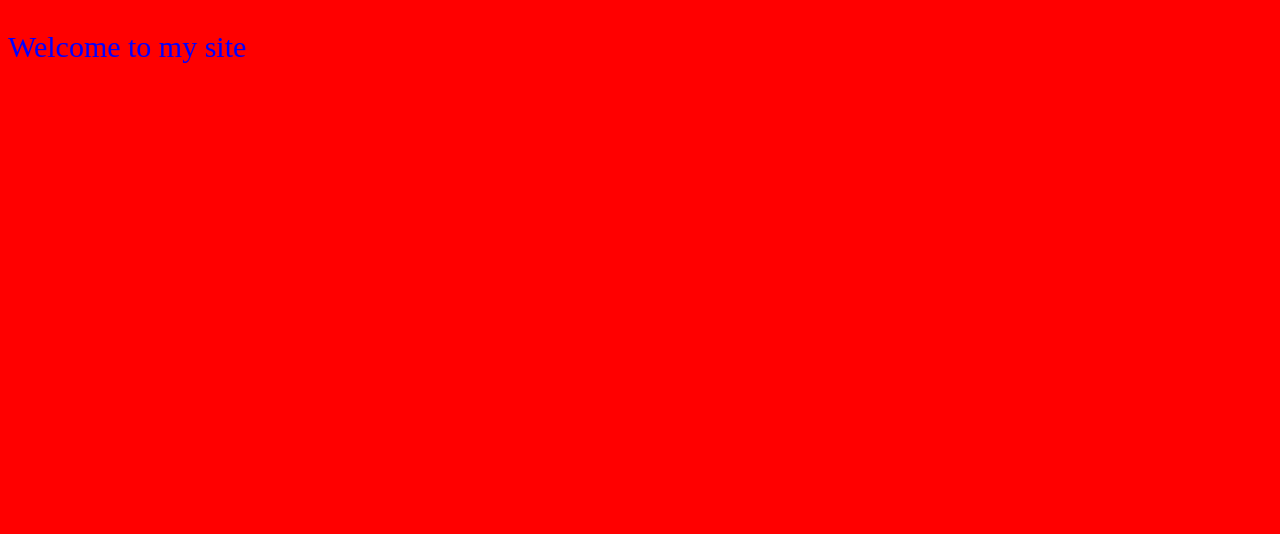
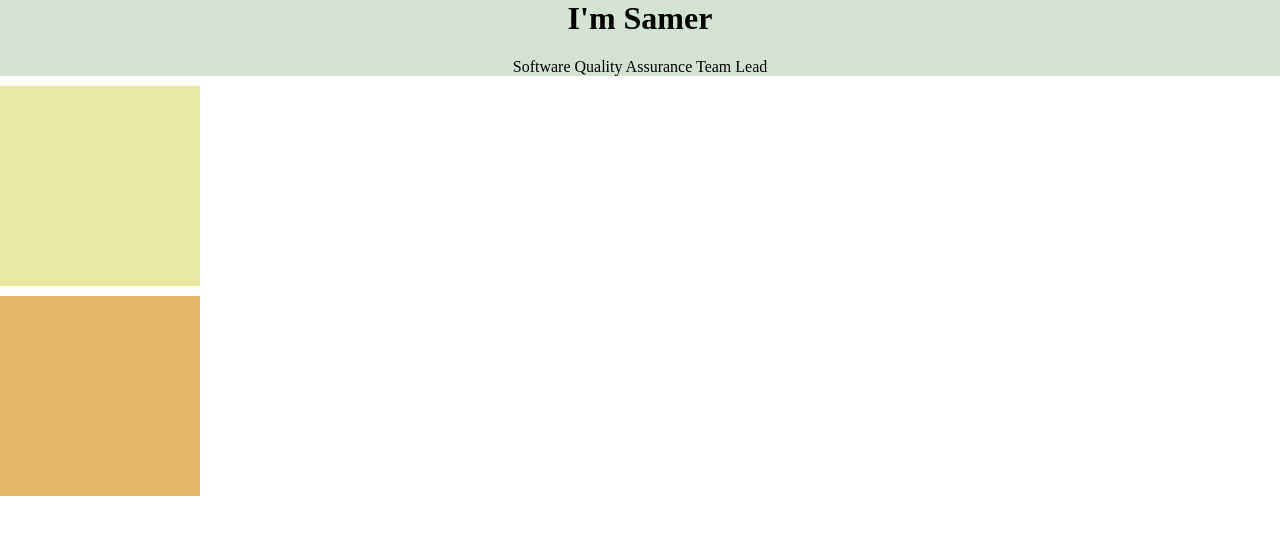
Before and after one commit to samerrahaluser/CSS-MySite, a plain HTML site: page index.html in a window 1280 px wide. Drawn offline with Linux system fonts and the light colour scheme.

Commit message:
Adding padding and margin changes

```diff
--- a/CSS/styles.css
+++ b/CSS/styles.css
@@ -1,8 +1,34 @@
-body{
-  background-color: red;
+div{
+  background-color: #a3ddcb;
+  text-align: center;
 }
 
-p{
-  color: blue;
-  font-size: 30px;
+body{
+  margin: 0;
 }
+
+h1{
+  margin-top: 0;
+}
+
+.Top{
+  background-color: #d4e2d4;
+  text-align: center;
+}
+
+.Middle{
+  width: 200px;
+  height: 200px;
+  background-color: #e8e9a1;
+  margin-bottom: 10px;
+}
+
+.Bottom{
+  width: 200px;
+  height: 200px;
+  background-color: #e6b566;
+}
+
+.Specific{
+  margin-bottom: 10px;
+}
--- a/index.html
+++ b/index.html
@@ -7,6 +7,15 @@
     <link rel="icon" href="favicon.ico">
   </head>
   <body>
-    <p>Welcome to my site</p>
+    <div class="Top">
+      <h1>I'm Samer</h1>
+      <p class="Specific">Software Quality Assurance Team Lead</p>
+    </div>
+    <div class="Middle">
+
+    </div>
+    <div class="Bottom">
+
+    </div>
   </body>
 </html>
```
